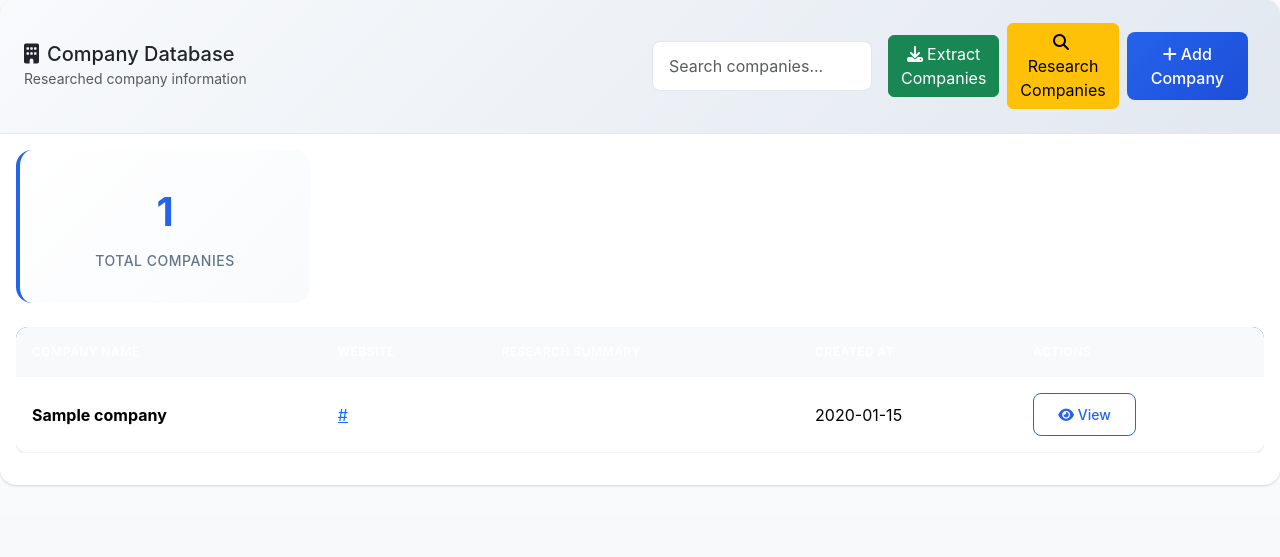
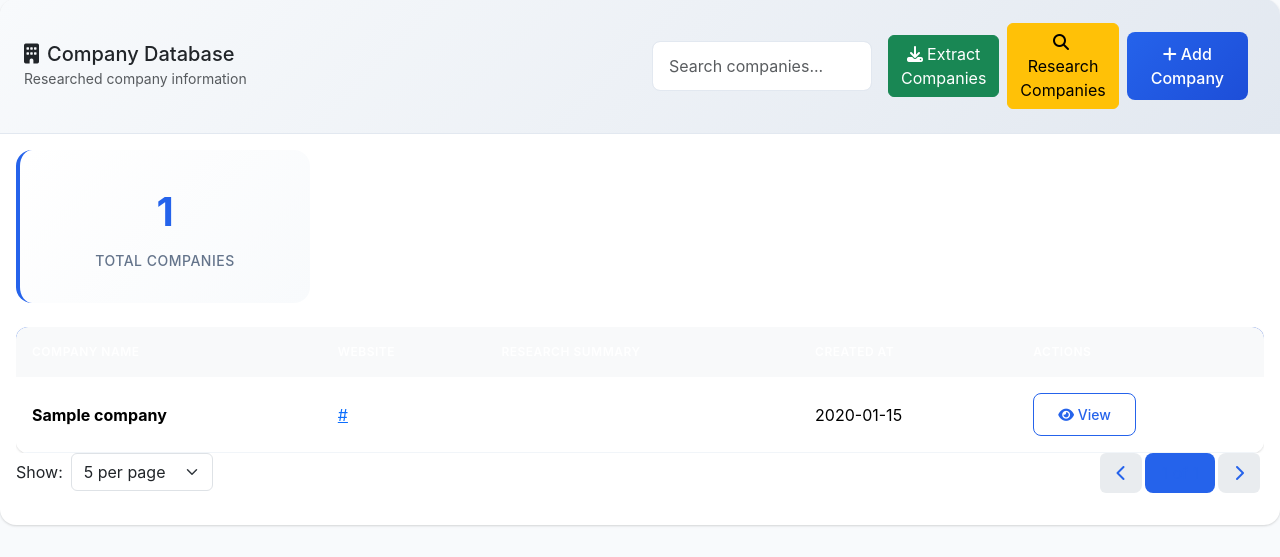
Before and after one commit to pranavmodi/salesbot, a Flask app: template app/templates/dashboard.html in a window 1280 px wide, after a click on "Companies". Shown: the part 405-962 px from the top of the page. Before the commit the page ends 891 px from the top, so only its background shows below. Run offline with Flask 3, Linux system fonts and the light colour scheme; the template is opened without the code that fills it: most values are stand-ins (such as "Sample title", 1, 10 or a date in 2020); parts of the project's set-up code (start-up, migrations or seed data) failed here and were passed over.

Commit message:
Implement companies pagination and display enhancements in dashboard. Add event listeners for pagination controls and update companies_table.html for improved user experience. Pass companies_per_page to the main view for dynamic pagination.

```diff
--- a/app/static/js/dashboard.js
+++ b/app/static/js/dashboard.js
@@ -2267,7 +2267,159 @@
     if (researchCompaniesBtn) {
         researchCompaniesBtn.addEventListener('click', researchCompanies);
     }
+
+    // Add event listeners for companies pagination
+    setupCompaniesPagination();
 });
+
+function setupCompaniesPagination() {
+    // Companies per page selector
+    const companiesPerPageSelect = document.getElementById('companiesPerPage');
+    if (companiesPerPageSelect) {
+        companiesPerPageSelect.addEventListener('change', function() {
+            changeCompaniesPage(1); // Reset to first page when changing per page
+        });
+    }
+
+    // Companies pagination links
+    document.querySelectorAll('.companies-page-link').forEach(link => {
+        link.addEventListener('click', function(e) {
+            e.preventDefault();
+            const page = parseInt(this.getAttribute('data-companies-page'));
+            if (page && !this.parentElement.classList.contains('disabled')) {
+                changeCompaniesPage(page);
+            }
+        });
+    });
+}
+
+function changeCompaniesPage(page) {
+    // Get current per page value
+    const perPageSelect = document.getElementById('companiesPerPage');
+    const perPage = perPageSelect ? perPageSelect.value : 10;
+
+    // Show loading state
+    const companiesContainer = document.getElementById('companies-table-container');
+    const originalContent = companiesContainer.innerHTML;
+
+    companiesContainer.innerHTML = `
+        <div class="text-center py-4">
+            <div class="spinner-border text-primary" role="status">
+                <span class="visually-hidden">Loading...</span>
+            </div>
+            <p class="mt-2">Loading companies...</p>
+        </div>
+    `;
+
+    // Fetch companies for the requested page
+    fetch(`/api/companies?page=${page}&per_page=${perPage}`)
+        .then(response => response.json())
+        .then(data => {
+            if (data.success) {
+                displayCompaniesTable(data.companies, data.pagination);
+                // Re-setup pagination after content is loaded
+                setTimeout(setupCompaniesPagination, 100);
+            } else {
+                throw new Error(data.message || 'Failed to load companies');
+            }
+        })
+        .catch(error => {
+            console.error('Error loading companies:', error);
+            companiesContainer.innerHTML = originalContent;
+            showToast('errorToast', 'Failed to load companies: ' + error.message);
+        });
+}
+
+function displayCompaniesTable(companies, pagination) {
+    const companiesContainer = document.getElementById('companies-table-container');
+
+    let html = `
+    <div class="table-responsive">
+        <table class="table table-hover">
+            <thead class="table-light">
+                <tr>
+                    <th>Company Name</th>
+                    <th>Website</th>
+                    <th>Research Summary</th>
+                    <th>Created At</th>
+                    <th>Actions</th>
+                </tr>
+            </thead>
+            <tbody>
+    `;
+
+    if (companies && companies.length > 0) {
+        companies.forEach(company => {
+            const createdAt = company.created_at ? new Date(company.created_at).toLocaleDateString() : 'N/A';
+            const researchSummary = company.company_research ?
+                (company.company_research.length > 100 ?
+                    company.company_research.substring(0, 100) + '...' :
+                    company.company_research) : '';
+
+            html += `
+                <tr>
+                    <td><strong>${company.company_name || ''}</strong></td>
+                    <td><a href="${company.website_url || '#'}" target="_blank">${company.website_url || ''}</a></td>
+                    <td>${researchSummary}</td>
+                    <td>${createdAt}</td>
+                    <td>
+                        <button class="btn btn-sm btn-outline-primary" data-bs-toggle="modal" data-bs-target="#companyDetailModal" data-company-id="${company.id}">
+                            <i class="fas fa-eye"></i> View
+                        </button>
+                    </td>
+                </tr>
+            `;
+        });
+    } else {
+        html += `
+            <tr>
+                <td colspan="5" class="text-center">No companies found.</td>
+            </tr>
+        `;
+    }
+
+    html += `
+            </tbody>
+        </table>
+    </div>
+
+    <!-- Pagination Controls -->
+    <div class="row mb-3">
+        <div class="col-md-6">
+            <div class="d-flex align-items-center">
+                <label for="companiesPerPage" class="me-2">Show:</label>
+                <select id="companiesPerPage" class="form-select" style="width: auto;">
+                    <option value="5" ${pagination.per_page == 5 ? 'selected' : ''}>5 per page</option>
+                    <option value="10" ${pagination.per_page == 10 ? 'selected' : ''}>10 per page</option>
+                    <option value="25" ${pagination.per_page == 25 ? 'selected' : ''}>25 per page</option>
+                    <option value="50" ${pagination.per_page == 50 ? 'selected' : ''}>50 per page</option>
+                </select>
+            </div>
+        </div>
+        <div class="col-md-6">
+            <nav aria-label="Page navigation">
+                <ul class="pagination justify-content-end mb-0">
+                    <li class="page-item ${pagination.current_page == 1 ? 'disabled' : ''}">
+                        <a class="page-link companies-page-link" href="#" data-companies-page="${pagination.current_page - 1}">
+                            <i class="fas fa-chevron-left"></i>
+                        </a>
+                    </li>
+                    <li class="page-item active">
+                        <span class="page-link">${pagination.current_page} of ${pagination.total_pages}</span>
+                    </li>
+                    <li class="page-item ${pagination.current_page == pagination.total_pages ? 'disabled' : ''}">
+                        <a class="page-link companies-page-link" href="#" data-companies-page="${pagination.current_page + 1}">
+                            <i class="fas fa-chevron-right"></i>
+                        </a>
+                    </li>
+                </ul>
+            </nav>
+        </div>
+    </div>
+    `;
+
+    companiesContainer.innerHTML = html;
+}
 
 function extractCompaniesFromContacts() {
     const extractBtn = document.getElementById('extractCompaniesBtn');
--- a/app/templates/components/companies_table.html
+++ b/app/templates/components/companies_table.html
@@ -31,21 +31,36 @@
     </table>
 </div>
 
-<!-- Pagination -->
-<nav>
-    <ul class="pagination justify-content-center">
-        {% if companies_total_pages > 1 %}
+<!-- Pagination Controls -->
+<div class="row mb-3">
+    <div class="col-md-6">
+        <div class="d-flex align-items-center">
+            <label for="companiesPerPage" class="me-2">Show:</label>
+            <select id="companiesPerPage" class="form-select" style="width: auto;">
+                <option value="5" {% if companies_per_page == 5 %}selected{% endif %}>5 per page</option>
+                <option value="10" {% if companies_per_page == 10 %}selected{% endif %}>10 per page</option>
+                <option value="25" {% if companies_per_page == 25 %}selected{% endif %}>25 per page</option>
+                <option value="50" {% if companies_per_page == 50 %}selected{% endif %}>50 per page</option>
+            </select>
+        </div>
+    </div>
+    <div class="col-md-6">
+        <nav aria-label="Page navigation">
+            <ul class="pagination justify-content-end mb-0">
                 <li class="page-item {% if companies_current_page == 1 %}disabled{% endif %}">
-                <a class="page-link" href="{{ url_for('main.index', companies_page=companies_current_page-1) }}">Previous</a>
+                    <a class="page-link companies-page-link" href="#" data-companies-page="{{ companies_current_page - 1 }}">
+                        <i class="fas fa-chevron-left"></i>
+                    </a>
                 </li>
-            {% for i in range(1, companies_total_pages + 1) %}
-                <li class="page-item {% if i == companies_current_page %}active{% endif %}">
-                    <a class="page-link" href="{{ url_for('main.index', companies_page=i) }}">{{ i }}</a>
+                <li class="page-item active">
+                    <span class="page-link">{{ companies_current_page }} of {{ companies_total_pages }}</span>
                 </li>
-            {% endfor %}
                 <li class="page-item {% if companies_current_page == companies_total_pages %}disabled{% endif %}">
-                <a class="page-link" href="{{ url_for('main.index', companies_page=companies_current_page+1) }}">Next</a>
+                    <a class="page-link companies-page-link" href="#" data-companies-page="{{ companies_current_page + 1 }}">
+                        <i class="fas fa-chevron-right"></i>
+                    </a>
                 </li>
-        {% endif %}
             </ul>
         </nav>
+    </div>
+</div>
--- a/app/views/main.py
+++ b/app/views/main.py
@@ -55,6 +55,7 @@
         companies=company_data['companies'],
         companies_current_page=company_data['current_page'],
         companies_total_pages=company_data['total_pages'],
+        companies_per_page=companies_per_page,
         total_companies=company_data['total_companies'],
         per_page=contact_data['per_page'],
         total_contacts=total_contacts,
```
Lines whose indentation alone changed are shown as unchanged.
